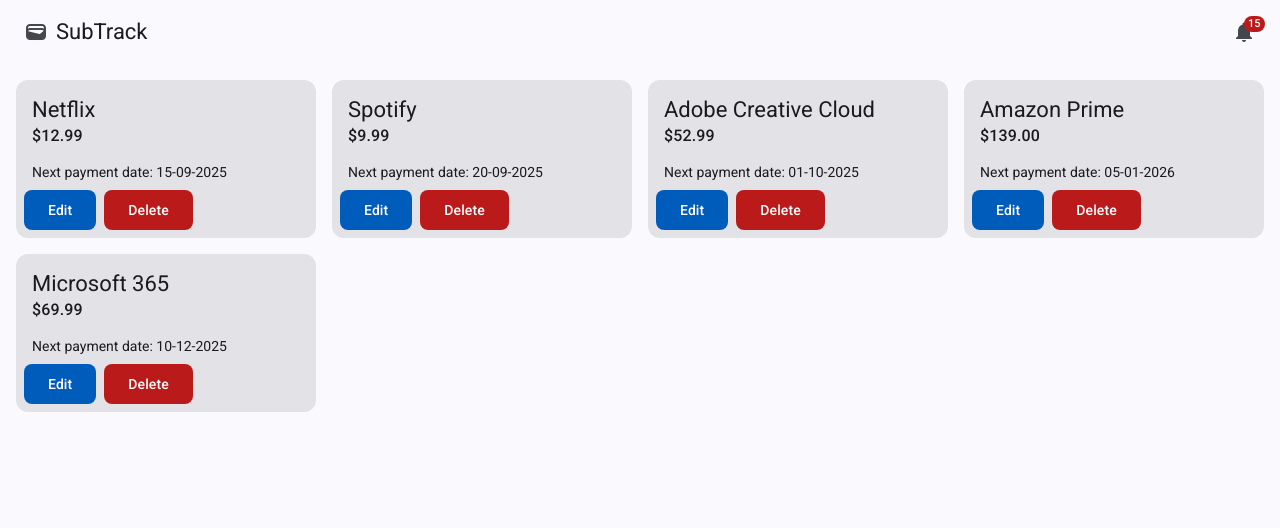
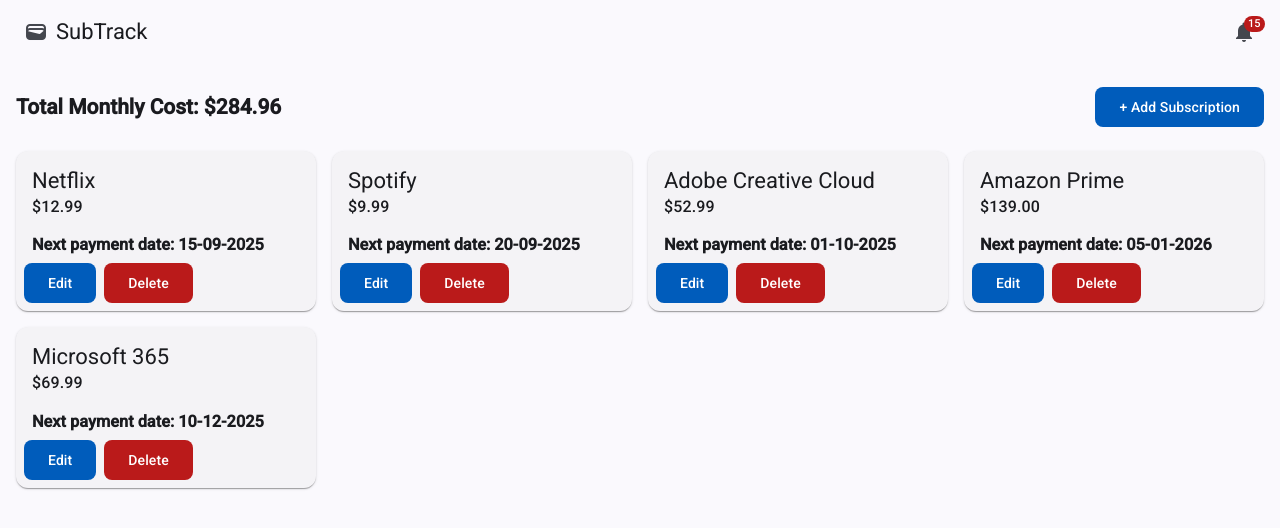
Before and after one commit to CodeWithKarol/sub-track-mvp, an Angular app: page / in a window 1280 px wide. Shown: the top 528 px of the page. Built offline with nearby package versions, Linux system fonts and the light colour scheme.

Commit message:
feat: Add total monthly cost and improve subscription list UI
Introduces a header section displaying the total monthly cost and an 'Add Subscription' button. Refactors layout and styles for better structure and spacing, and adds a getTotalCost() method to calculate the total subscription cost.

```diff
--- a/src/app/subscription-list/subscription-list.html
+++ b/src/app/subscription-list/subscription-list.html
@@ -1,12 +1,18 @@
-<div class="subscription-grid">
+<div class="container">
+  <section class="header-section">
+    <h2>Total Monthly Cost: {{ getTotalCost() | currency }}</h2>
+    <button matButton="filled">+ Add Subscription</button>
+  </section>
+
+  <section class="subscription-grid">
     @for (subscription of subscriptions; track subscription.id) {
-    <mat-card appearance="filled">
+      <mat-card appearance="raised">
         <mat-card-header>
           <mat-card-title>{{ subscription.serviceName }}</mat-card-title>
           <mat-card-subtitle>{{ subscription.cost | currency }}</mat-card-subtitle>
         </mat-card-header>
         <mat-card-content>
-        <p>Next payment date: {{ subscription.nextPaymentDate | date: 'dd-MM-yyyy' }}</p>
+          <h3>Next payment date: {{ subscription.nextPaymentDate | date: 'dd-MM-yyyy' }}</h3>
         </mat-card-content>
         <mat-card-actions class="card-actions">
           <button matButton="filled">Edit</button>
@@ -15,4 +21,5 @@
 
       </mat-card>
     }
+  </section>
 </div>
--- a/src/app/subscription-list/subscription-list.scss
+++ b/src/app/subscription-list/subscription-list.scss
@@ -2,10 +2,29 @@
   display: grid;
   grid-template-columns: repeat(auto-fill, minmax(300px, 1fr));
   gap: 16px;
-  padding: 16px;
 }
 
 .card-actions {
   display: flex;
   gap: 8px;
 }
+
+.container {
+  display: flex;
+  flex-direction: column;
+  gap: 16px;
+  padding: 16px;
+}
+
+.header-section {
+  display: flex;
+  justify-content: space-between;
+  align-items: center;
+}
+
+@media (max-width: 600px) {
+  .header-section {
+    flex-direction: column;
+    align-items: stretch;
+  }
+}
--- a/src/app/subscription-list/subscription-list.ts
+++ b/src/app/subscription-list/subscription-list.ts
@@ -48,4 +48,8 @@
       billingCycle: 'yearly',
     },
   ];
+
+  getTotalCost(): number {
+    return this.subscriptions.reduce((total, subscription) => total + subscription.cost, 0);
+  }
 }
```
Lines whose indentation alone changed are shown as unchanged.
